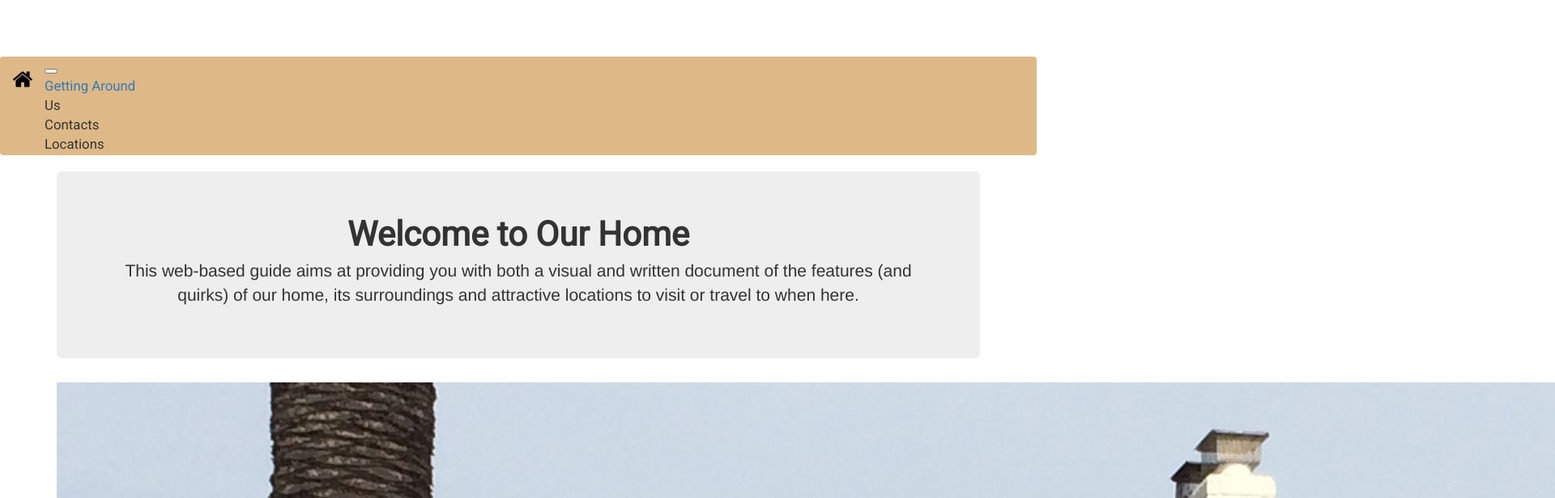
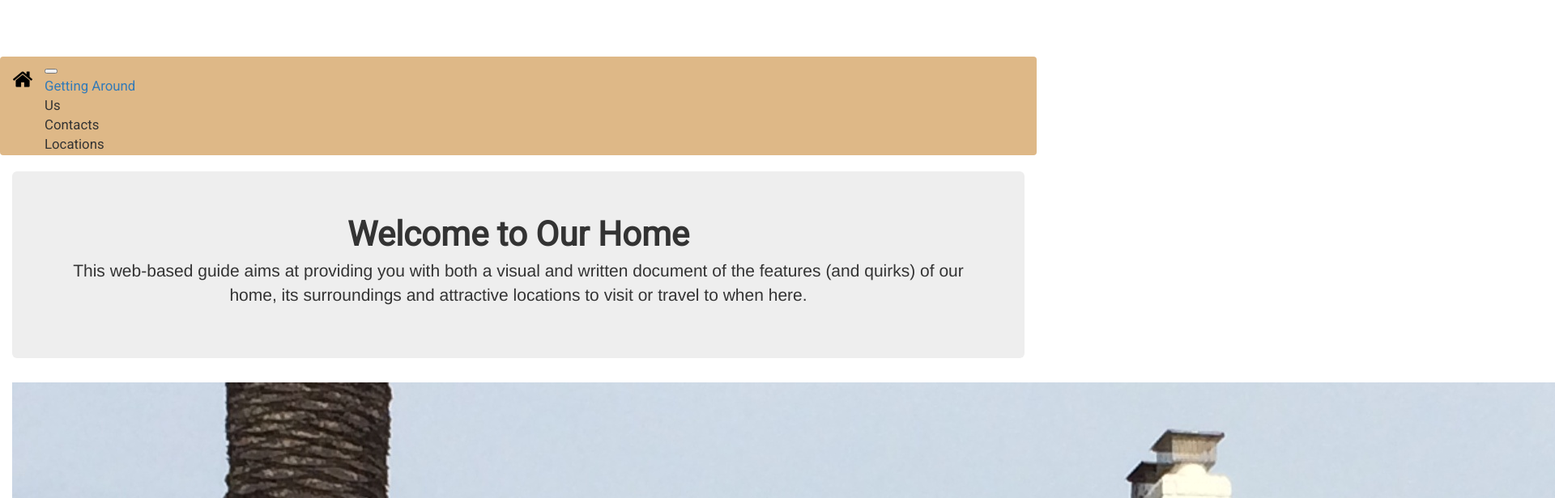
Before and after one commit to rrac/homeguide, a React (Create React App) app: page / in a window 1280 px wide. Shown: the top 616 px of the page at 81% size, 1920 px wide, since content can reach past the window. Built offline with nearby package versions, Linux system fonts and the light colour scheme.

Commit message:
Home page
Made container fluid

```diff
--- a/src/pages/home.jsx
+++ b/src/pages/home.jsx
@@ -18,7 +18,7 @@ const JumboP = styled.p`
 class Home extends Component {
   render() {
     return (
-      <Container>
+      <Container fluid>
         <Jumbotron>
           <JumboH1>Welcome to Our Home</JumboH1>
           <JumboP>
```
Also changed, not shown: package.json (+5 -2 lines).
